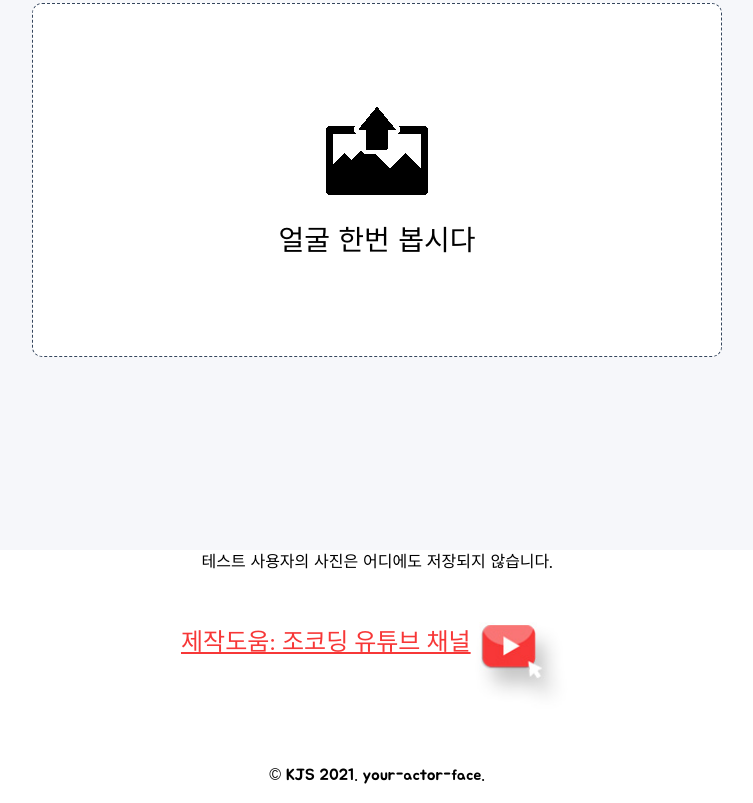
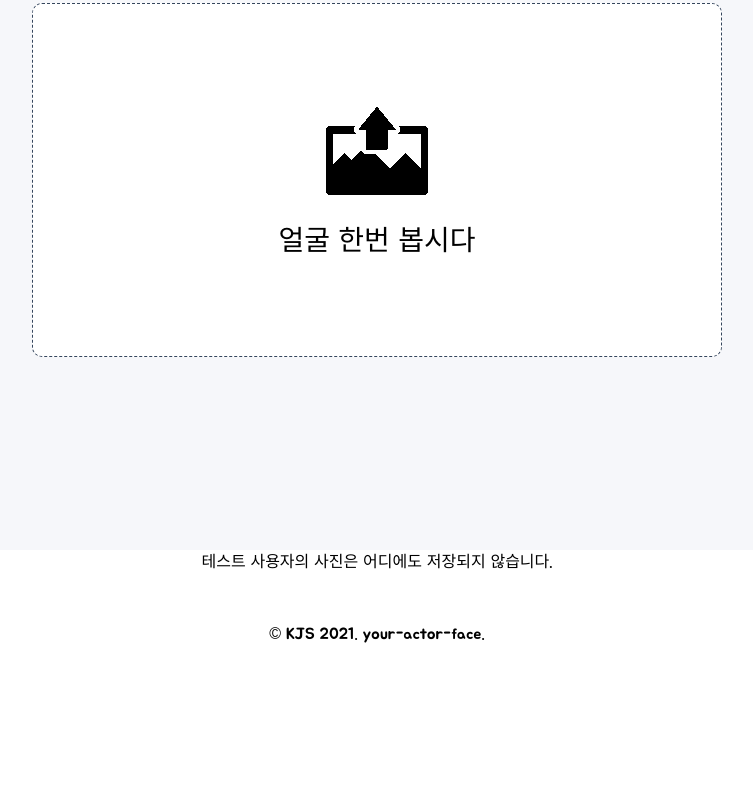
Before and after one commit to prokim-J/actorface, a plain HTML site: page index.html in a window 1280 px wide. Shown: the part 761-1564 px from the top of the page, without its empty margins (263-1016 px from the left). After the commit the page ends 1423 px from the top, so only its background shows below. Drawn offline with nearby package versions, Linux system fonts and the light colour scheme.

Commit message:
Update index.html

```diff
--- a/index.html
+++ b/index.html
@@ -765,14 +765,6 @@
 			테스트 사용자의 사진은 어디에도 저장되지 않습니다.
 		</div>
 
-		<section class="youtube">
-			<div class="mt-5 youtube-cover d-flex justify-content-center">
-				<a
-					href="https://www.youtube.com/channel/UCQNE2JmbasNYbjGAcuBiRRg"
-					class="youtube-link"
-					>제작도움: 조코딩 유튜브 채널</a
-				><img src="img/youtube-copy.jpg" alt="" class="youtube-icon" />
-			</div>
 
 		</section>
 		<div class="ad-banner">
```
